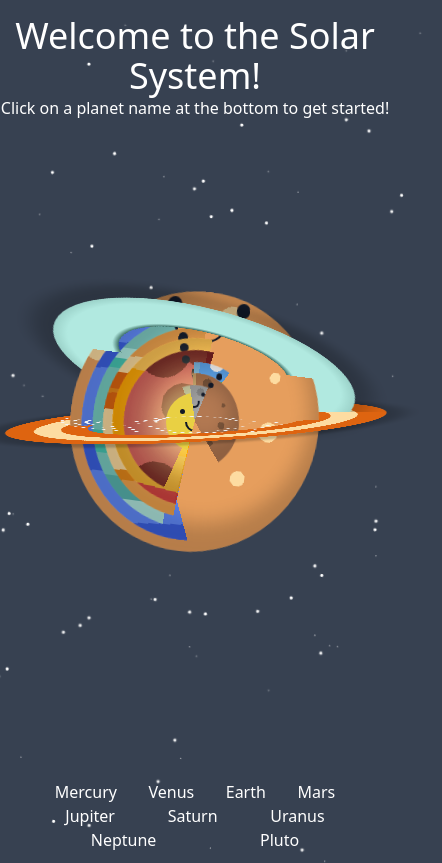
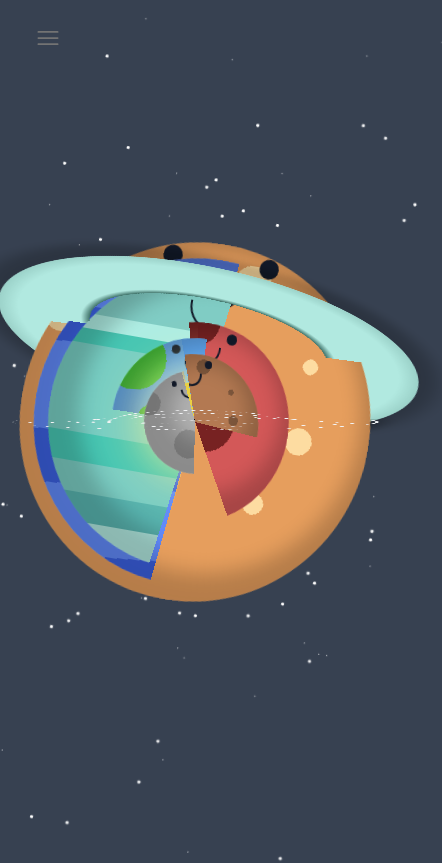
Before and after one commit to cam-peck/mission-beepossible, a Next.js app: page / in a window 390 px wide. Shown: the whole page, 442 px wide, since content can reach past the window. Built offline with nearby package versions, Linux system fonts and the light colour scheme.

Commit message:
Styling adjustments for responsive breakpoints, moved navigation into its own component

```diff
--- /dev/null
+++ b/components/navigation.tsx
@@ -0,0 +1,136 @@
+import { useState } from 'react';
+import Link from 'next/link';
+
+const Navigation = () => {
+  const [showing, setShowing] = useState<boolean>(false);
+
+  const display = showing ? '' : 'hidden';
+
+  return (
+    <nav
+      className="fixed flex items-center justify-between w-full py-4 bg-opacity-75 bg-dark flex-nowrap text-neutral-500 hover:text-neutral-700 focus:text-neutral-700 lg:flex-wrap lg:justify-start"
+      data-te-navbar-ref
+    >
+      <div className="flex flex-wrap items-center justify-between w-full px-6">
+        <button
+          className="block border-0 bg-transparent py-2 px-2.5 text-neutral-500 hover:no-underline hover:shadow-none focus:no-underline focus:shadow-none focus:outline-none focus:ring-0 lg:hidden"
+          type="button"
+          data-te-collapse-init
+          data-te-target="#navbarSupportedContent3"
+          aria-controls="navbarSupportedContent3"
+          aria-expanded="false"
+          aria-label="Toggle navigation"
+          onClick={() => setShowing(!showing)}
+        >
+          <span className="[&>svg]:w-7">
+            <svg
+              xmlns="http://www.w3.org/2000/svg"
+              viewBox="0 0 24 24"
+              fill="currentColor"
+              className="h-7 w-7"
+            >
+              <path
+                fillRule="evenodd"
+                d="M3 6.75A.75.75 0 013.75 6h16.5a.75.75 0 010 1.5H3.75A.75.75 0 013 6.75zM3 12a.75.75 0 01.75-.75h16.5a.75.75 0 010 1.5H3.75A.75.75 0 013 12zm0 5.25a.75.75 0 01.75-.75h16.5a.75.75 0 010 1.5H3.75a.75.75 0 01-.75-.75z"
+                clipRule="evenodd"
+              />
+            </svg>
+          </span>
+        </button>
+        <div
+          className={`!visible ${display} flex-grow basis-[100%] items-center lg:!flex lg:basis-auto transition-all duration-100`}
+          id="navbarSupportedContent3"
+          data-te-collapse-item
+        >
+          <ul
+            className="flex flex-col pl-0 mr-auto list-style-none text-white lg:flex-row"
+            data-te-navbar-nav-ref
+          >
+            <li>
+              <Link
+                className="p-3 rounded basis-1/4 md:basis-1/12 hover:bg-gray-400 hover:bg-opacity-50"
+                href="/"
+              >
+                Home
+              </Link>
+            </li>
+            <li>
+              <Link
+                className="p-3 rounded basis-1/4 md:basis-1/12 hover:bg-gray-400 hover:bg-opacity-50"
+                href="/mercury"
+              >
+                Mercury
+              </Link>
+            </li>
+            <li>
+              <Link
+                className="p-3 rounded basis-1/4 md:basis-1/12 hover:bg-gray-400 hover:bg-opacity-50"
+                href="/venus"
+              >
+                Venus
+              </Link>
+            </li>
+            <li>
+              <Link
+                className="p-3 rounded basis-1/4 md:basis-1/12 hover:bg-gray-400 hover:bg-opacity-50"
+                href="/earth"
+              >
+                Earth
+              </Link>
+            </li>
+            <li>
+              <Link
+                className="p-3 rounded basis-1/4 md:basis-1/12 hover:bg-gray-400 hover:bg-opacity-50"
+                href="/mars"
+              >
+                Mars
+              </Link>
+            </li>
+            <li>
+              <Link
+                className="p-3 rounded basis-1/4 md:basis-1/12 hover:bg-gray-400 hover:bg-opacity-50"
+                href="/jupiter"
+              >
+                Jupiter
+              </Link>
+            </li>
+            <li>
+              <Link
+                className="p-3 rounded basis-1/4 md:basis-1/12 hover:bg-gray-400 hover:bg-opacity-50"
+                href="/saturn"
+              >
+                Saturn
+              </Link>
+            </li>
+            <li>
+              <Link
+                className="p-3 rounded basis-1/4 md:basis-1/12 hover:bg-gray-400 hover:bg-opacity-50"
+                href="/uranus"
+              >
+                Uranus
+              </Link>
+            </li>
+            <li>
+              <Link
+                className="p-3 rounded basis-1/4 md:basis-1/12 hover:bg-gray-400 hover:bg-opacity-50"
+                href="/neptune"
+              >
+                Neptune
+              </Link>
+            </li>
+            <li>
+              <Link
+                className="p-3 rounded basis-1/4 md:basis-1/12 hover:bg-gray-400 hover:bg-opacity-50"
+                href="/pluto"
+              >
+                Pluto
+              </Link>
+            </li>
+          </ul>
+        </div>
+      </div>
+    </nav>
+  );
+};
+
+export default Navigation;
--- a/lib/planet-list.ts
+++ b/lib/planet-list.ts
@@ -4,47 +4,47 @@ const planetsList: solarSystemPlanet[] = [
   {
     planetName: 'Mercury',
     visibleRings: false,
-    planetWidth: 'w-16',
+    planetWidth: 'w-6 lg:w-16',
   },
   {
     planetName: 'Venus',
     visibleRings: false,
-    planetWidth: 'w-20',
+    planetWidth: 'w-8 lg:w-20',
   },
   {
     planetName: 'Earth',
     visibleRings: false,
-    planetWidth: 'w-24',
+    planetWidth: 'w-10 lg:w-24',
   },
   {
     planetName: 'Mars',
     visibleRings: false,
-    planetWidth: 'w-20',
+    planetWidth: 'w-8 lg:w-20',
   },
   {
     planetName: 'Jupiter',
     visibleRings: false,
-    planetWidth: 'w-44',
+    planetWidth: 'w-20 lg:w-44',
   },
   {
     planetName: 'Saturn',
     visibleRings: true,
-    planetWidth: 'w-36',
+    planetWidth: 'w-14 lg:w-36',
   },
   {
     planetName: 'Uranus',
     visibleRings: true,
-    planetWidth: 'w-32',
+    planetWidth: 'w-12 lg:w-32',
   },
   {
     planetName: 'Neptune',
     visibleRings: false,
-    planetWidth: 'w-28',
+    planetWidth: 'w-12 lg:w-28',
   },
   {
     planetName: 'Pluto',
     visibleRings: false,
-    planetWidth: 'w-20',
+    planetWidth: 'w-8 lg:w-20',
   },
 ];
 
--- a/pages/[planetName].tsx
+++ b/pages/[planetName].tsx
@@ -5,6 +5,7 @@ import Moons from '../components/moon';
 import lowerCase from '@/lib/lowercaseWord';
 import { planet } from '@/lib/types';
 import Loading from '@/components/loading';
+import Link from 'next/link';
 
 export default function Planets() {
   const router = useRouter();
--- a/pages/_document.tsx
+++ b/pages/_document.tsx
@@ -1,10 +1,12 @@
 import { Html, Head, Main, NextScript } from 'next/document';
+import Navigation from '@/components/navigation';
 
 export default function Document() {
   return (
     <Html lang="en">
       <Head />
       <body className="h-full bg-gray-700 lg:h-screen">
+        <Navigation />
         <div className="stars animate-[twinkle_300s_linear_infinite]" />
         <Main />
         <NextScript />
--- a/pages/index.tsx
+++ b/pages/index.tsx
@@ -1,7 +1,8 @@
 import Planet from '../components/planet';
 import planetsList from '@/lib/planet-list';
 import { solarSystemPlanet } from '@/lib/types';
-import Link from 'next/link';
+// import Link from 'next/link';
+import Navigation from '@/components/navigation';
 import lowerCase from '@/lib/lowercaseWord';
 
 export default function Home() {
@@ -43,7 +44,7 @@ export default function Home() {
   return (
     <main>
       <div className="flex items-center justify-center h-screen">
-        <div className="w-[15%] aspect-square planet sun absolute preserve">
+        <div className="w-20 lg:w-52 aspect-square planet sun absolute preserve">
           <div className="flex flex-col items-center w-1/2 pt-4 md:pt-8 lg:pt-16 lg:w-1/3">
             <div className="flex justify-between w-full">
               <div className="w-[5px] lg:w-[10px] aspect-square bg-gray-900 rounded-full" />
@@ -54,88 +55,9 @@ export default function Home() {
           {renderPlanets(planetsList)}
         </div>
       </div>
-      <h1 className="text-white text-4xl md:text-5xl lg:text-6xl w-full text-center absolute top-4">
+      {/* <h1 className="text-white text-4xl md:text-5xl lg:text-6xl w-full text-center absolute top-4">
         Welcome to the Solar System!
-      </h1>
-      <h2 className="text-white absolute top-24 lg:top-20 text-center w-full">
-        Click on a planet name at the bottom to get started!
-      </h2>
-      <nav className="w-full h-12 absolute bottom-4 md:bottom-12 flex justify-center">
-        <ul className="w-4/5 h-full md:h-4/5 flex flex-wrap justify-around text-white">
-          <li>
-            <Link
-              className="p-3 rounded basis-1/4 md:basis-1/12 hover:bg-gray-400 hover:bg-opacity-50"
-              href="/mercury"
-            >
-              Mercury
-            </Link>
-          </li>
-          <li>
-            <Link
-              className="p-3 rounded basis-1/4 md:basis-1/12 hover:bg-gray-400 hover:bg-opacity-50"
-              href="/venus"
-            >
-              Venus
-            </Link>
-          </li>
-          <li>
-            <Link
-              className="p-3 rounded basis-1/4 md:basis-1/12 hover:bg-gray-400 hover:bg-opacity-50"
-              href="/earth"
-            >
-              Earth
-            </Link>
-          </li>
-          <li>
-            <Link
-              className="p-3 rounded basis-1/4 md:basis-1/12 hover:bg-gray-400 hover:bg-opacity-50"
-              href="/mars"
-            >
-              Mars
-            </Link>
-          </li>
-          <li>
-            <Link
-              className="p-3 rounded basis-1/4 md:basis-1/12 hover:bg-gray-400 hover:bg-opacity-50"
-              href="/jupiter"
-            >
-              Jupiter
-            </Link>
-          </li>
-          <li>
-            <Link
-              className="p-3 rounded basis-1/4 md:basis-1/12 hover:bg-gray-400 hover:bg-opacity-50"
-              href="/saturn"
-            >
-              Saturn
-            </Link>
-          </li>
-          <li>
-            <Link
-              className="p-3 rounded basis-1/4 md:basis-1/12 hover:bg-gray-400 hover:bg-opacity-50"
-              href="/uranus"
-            >
-              Uranus
-            </Link>
-          </li>
-          <li>
-            <Link
-              className="p-3 rounded basis-1/4 md:basis-1/12 hover:bg-gray-400 hover:bg-opacity-50"
-              href="/neptune"
-            >
-              Neptune
-            </Link>
-          </li>
-          <li>
-            <Link
-              className="p-3 rounded basis-1/4 md:basis-1/12 hover:bg-gray-400 hover:bg-opacity-50"
-              href="/pluto"
-            >
-              Pluto
-            </Link>
-          </li>
-        </ul>
-      </nav>
+      </h1> */}
     </main>
   );
 }
```
